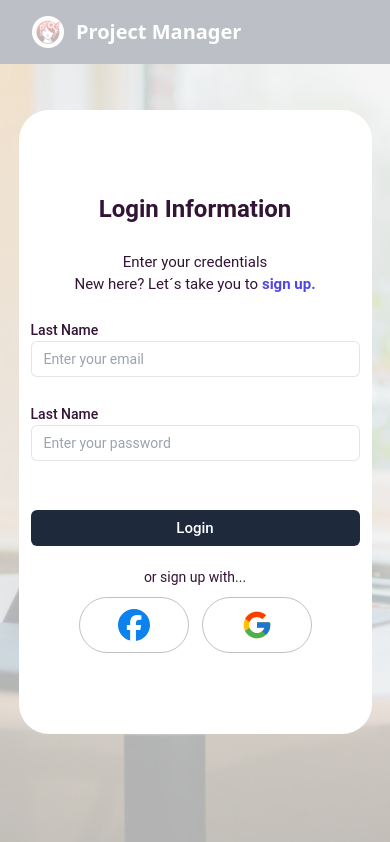
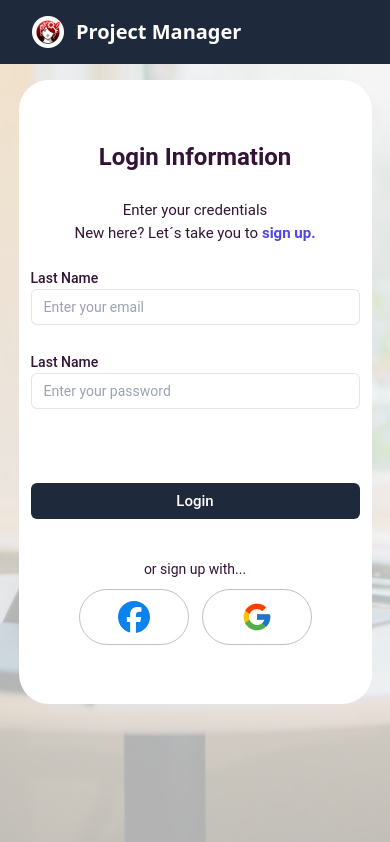
Before and after one commit to amiranda1911/project-manager-v2, a React (Vite) app: page /login in a window 390 px wide. Shown: the top 842 px of the page. Built offline with nearby package versions, Linux system fonts and the light colour scheme.

Commit message:
fix: resolve background issue with positioning

```diff
--- a/src/Components/FormButtons.tsx
+++ b/src/Components/FormButtons.tsx
@@ -6,9 +6,9 @@ interface FormButtonsProps {
 
 const FormButtons: React.FC<FormButtonsProps> = ({buttonText}) => {
   return (
-    <button type="submit" className="mx-auto w-[20.563rem] h-[2.25rem] bg-[#1e293b] rounded-md text-white font-roboto font-medium text-15 mt-[1.413rem] mb-[1.313rem]
+    <button type="submit" className="mx-auto w-[20.563rem] h-[2.25rem] bg-[#1e293b] rounded-md text-white font-roboto font-medium text-15
     cursor-pointer hover:shadow-lg hover:brightness-150 transition duration-200
-    md:w-[31.75rem] md:h-[3rem] md:text-16 md:mt-[2rem] md:mb-[1.938rem]">
+    md:w-[31.75rem] md:h-[3rem] md:text-16 ">
         {buttonText}
     </button>
   )
--- a/src/Components/FormLogin.tsx
+++ b/src/Components/FormLogin.tsx
@@ -14,7 +14,9 @@ const FormLogin = () => {
             <input type="paswword" id="Password" placeholder="Enter your password" className="font-roboto font-normal text-14 text-[#00000080] p-[0.75rem]
             w-[20.563rem] h-[2.25rem] border border-[#0000001A] rounded-md focus:outline-none focus:ring-1 focus:ring-[#00000080] md:w-[32.5rem]"/>
         </div>
+        <div className="mt-[2.938rem] mb-[2.5rem] md:mt-[2rem] md:mb-[1.938rem]">
         <FormButtons buttonText="Login" />
+        </div>
     </form>
     </>
   )
--- a/src/Components/FormSignUp.tsx
+++ b/src/Components/FormSignUp.tsx
@@ -39,7 +39,9 @@ const FormSignUp = () => {
             <input type="paswword" id="Password" placeholder="Enter your password" className="font-roboto font-normal text-14 text-[#00000080] p-[0.75rem]
             w-auto h-[2.25rem] border border-[#0000001A] rounded-md focus:outline-none focus:ring-1 focus:ring-[#00000080] md:w-[32.5rem]"/>
         </div>
+        <div className=" mt-[1.413rem] mb-[1.313rem] md:mt-[2rem] md:mb-[1.938rem]">
         <FormButtons buttonText="Create an account" />
+        </div>
     </form>
     </>
   )
--- a/src/pages/LoginPage/LoginPage.tsx
+++ b/src/pages/LoginPage/LoginPage.tsx
@@ -7,29 +7,29 @@ const LoginPage = () => {
   return (
     <>
 
-    <header>
+    <header className="z-10">
         <MainHeader pageType='page2' />
     </header>
 
-    <main>
-        <div className="lg:flex" >
+    <main className=" min-h-screen">
+        <div className=" min-h-screen lg:flex " >
 
             {/* Background image */}
             <div className="relative bg-cover bg-center h-screen lg:w-[39.125rem] lg:h-auto lg:order-2" style={{ backgroundImage: `url('LoginImg.svg')` }}>
             </div>
 
             {/* Translucent background */}
-            <div className="absolute inset-0 bg-white opacity-70 lg:hidden">
+            <div className="absolute inset-0 bg-white opacity-70 h-screen mt-16 lg:hidden">
             </div>
 
             {/*White Square */}
-            <div className="flex items-center justify-center w-[22.063rem] h-[39rem] bg-white absolute inset-0 m-auto rounded-[1.875rem]
+            <div className="flex items-center justify-center w-[22.063rem] h-[39rem] bg-white absolute inset-0 m-auto mt-20 rounded-[1.875rem]
             md:w-[41rem] md:h-[39rem] lg:hidden">
             </div>
 
             {/*All the info in white space */}
-            <div className="flex items-center justify-center w-[22.063rem] h-[39rem] absolute inset-0 m-auto
-            md:w-[41rem] md:h-[39rem] lg:w-auto lg:static lg:order-1">
+            <div className="flex items-center justify-center w-[22.063rem] h-[39rem] absolute inset-0 m-auto mt-20
+            md:w-[41rem] md:h-[39rem] lg:w-auto lg:static lg:mt-auto lg:order-1">
 
                 <div>
                     <section className="leading-[1.5] pb-[1.5rem]">
@@ -49,7 +49,7 @@ const LoginPage = () => {
         </div>
     </div>
     </main>
-    <footer>
+    <footer className="z-10">
         <MainFooter />
     </footer>
     </>
--- a/src/pages/SignUpPage/SignUpPage.tsx
+++ b/src/pages/SignUpPage/SignUpPage.tsx
@@ -1,5 +1,7 @@
 import FormSignUp from "../../Components/FormSignUp";
 import BottomButtons from "../../Components/BottomButtons";
+import MainHeader from "../../Components/MainHeader";
+import MainFooter from "../../Components/MainFooter";
 
 const SignUpPage = () => {
 
@@ -13,6 +15,10 @@ const SignUpPage = () => {
 
   return (
     <>
+    <header className="z-10">
+        <MainHeader pageType='page2' />
+    </header>
+
     <main >
         <div className="lg:flex">
 
@@ -21,17 +27,17 @@ const SignUpPage = () => {
             </div>
 
             {/* Translucent background */}
-            <div className="absolute inset-0 bg-white opacity-70 lg:hidden">
+            <div className="absolute inset-0 bg-white opacity-70 min-h-screen h-screen mt-16 lg:hidden">
             </div>
 
             {/*White Square */}
-            <div className="flex items-center justify-center w-[22.063rem] h-[44.125rem] bg-white absolute inset-0 m-auto rounded-[1.875rem]
+            <div className="flex items-center justify-center w-[22.063rem] h-[44.125rem] bg-white absolute inset-0 m-auto mt-20 rounded-[1.875rem]
             md:w-[41rem] md:h-[45.813rem] lg:hidden">
             </div>
 
             {/*All the info in white space */}
-            <div className="flex items-center justify-center w-[22.063rem] h-[44.125rem] absolute inset-0 m-auto
-                md:w-[41rem] md:h-[44.125rem] lg:w-auto lg:static">
+            <div className="flex items-center justify-center w-[22.063rem] h-[44.125rem] absolute inset-0 m-auto mt-20
+                md:w-[41rem] md:h-[44.125rem] lg:w-auto lg:static lg:mt-auto">
 
                 <div>
                     <section className="leading-[1.5] pb-[0.75rem]">
@@ -51,12 +57,15 @@ const SignUpPage = () => {
             </div>
 
             {/* Side image */}
-            <div className="lg:w-[39.125rem] lg:h-screen" style={{ backgroundImage: `url('SignUpImg.svg')` }}>
+            <div className="lg:bg-cover lg:w-[39.125rem] lg:min-h-screen lg:h-screen" style={{ backgroundImage: `url('SignUpImg.svg')`}}>
             </div>
 
         </div>
     </main>
 
+    <footer className="z-10">
+        <MainFooter />
+    </footer>
     </>
 
   )
```
